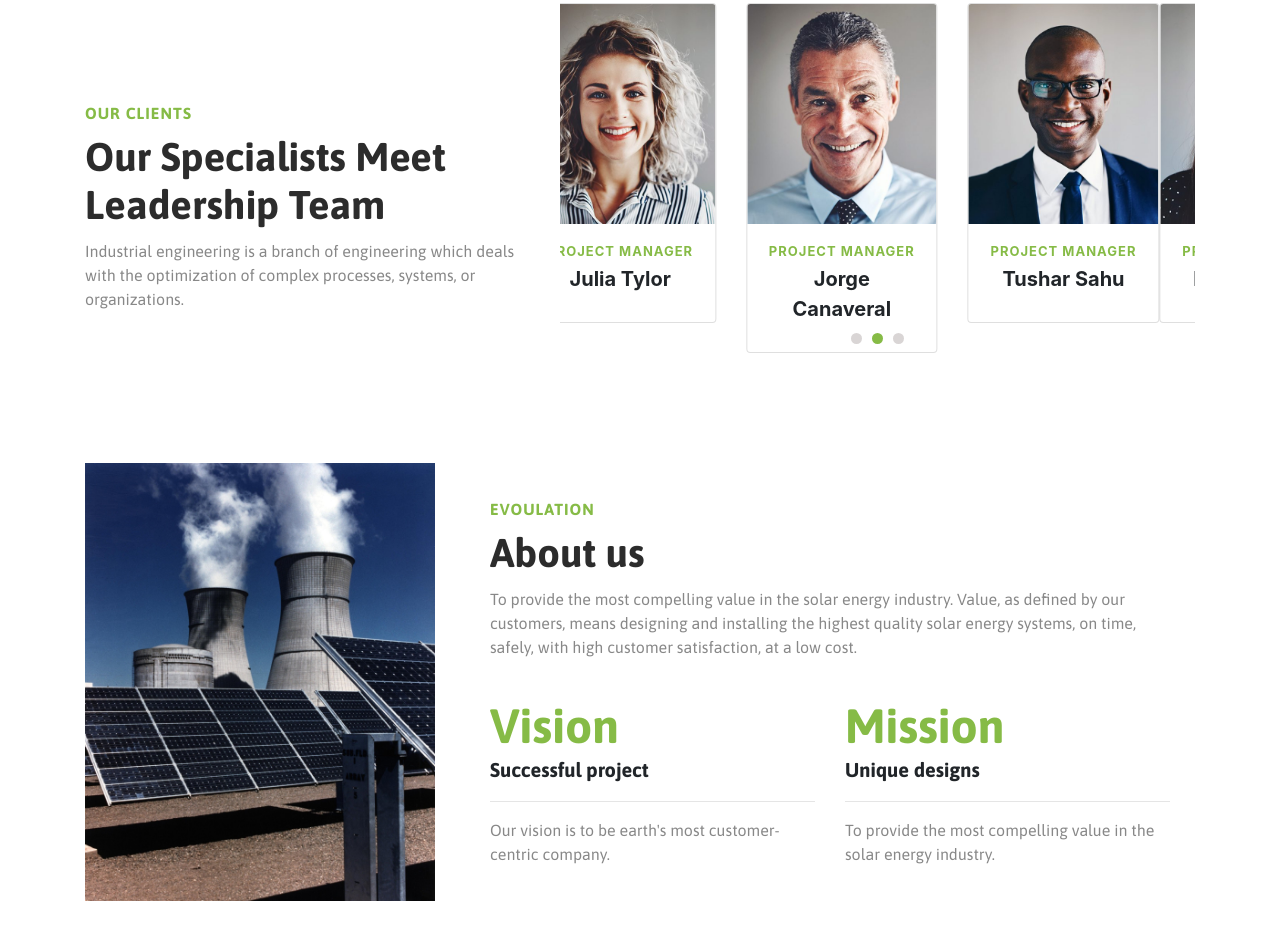
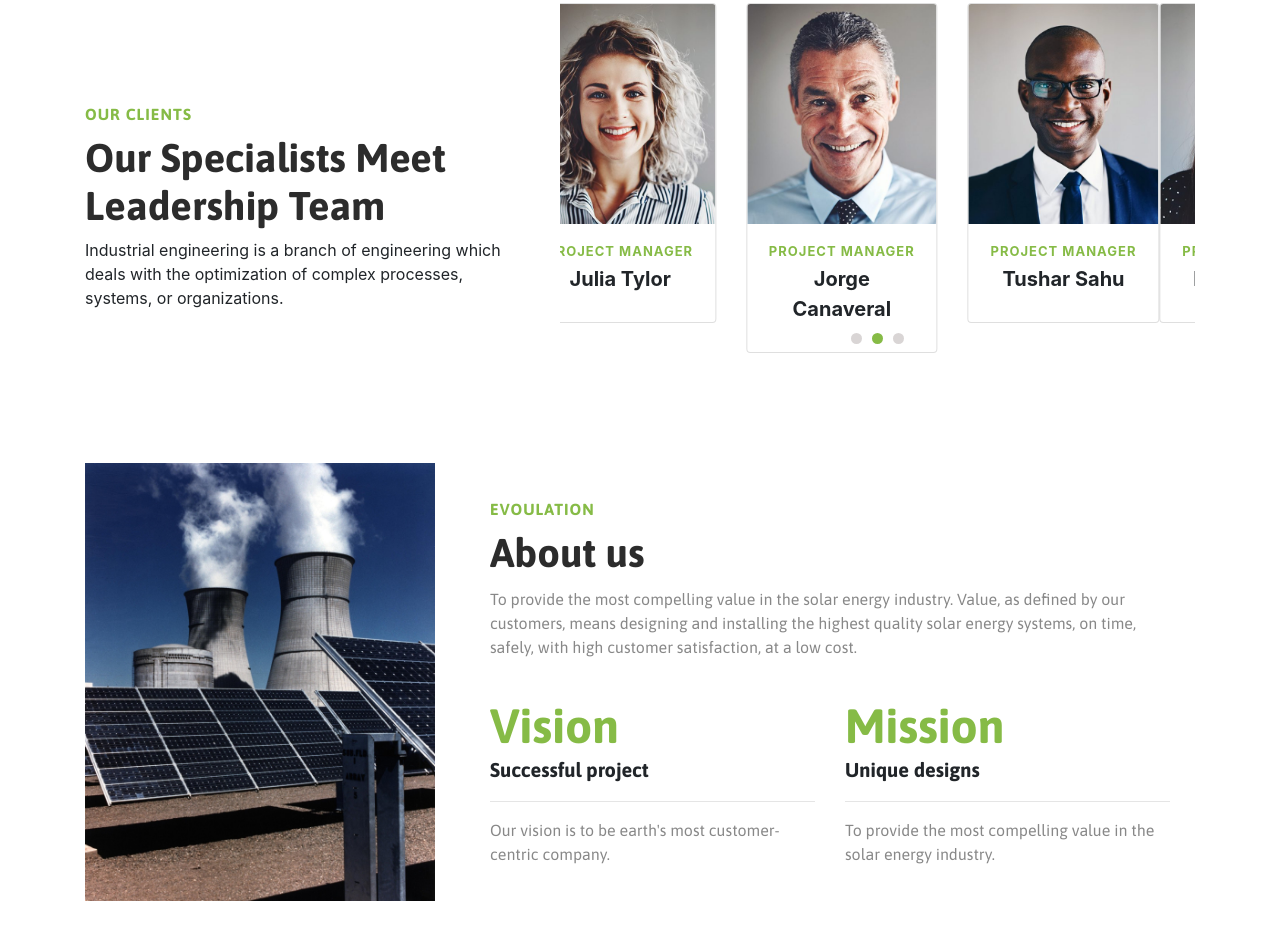
Before and after one commit to TusharSahu00/SolarTech-Primary, a plain HTML site: page index.html in a window 1280 px wide. Shown: the part 1926-2858 px from the top of the page. Drawn offline with nearby package versions, Linux system fonts and the light colour scheme.

Commit message:
Update index.html

```diff
--- a/index.html
+++ b/index.html
@@ -268,7 +268,7 @@
                     <h2 class="number-element-title">
                         Our Specialists Meet Leadership Team
                     </h2>
-                    <div class="number-heading-desc">Industrial engineering is a branch of engineering which deals with
+                    <div class="team-heading-desc">Industrial engineering is a branch of engineering which deals with
                         the
                         optimization of complex processes, systems, or organizations.</div>
                 </div>
```
